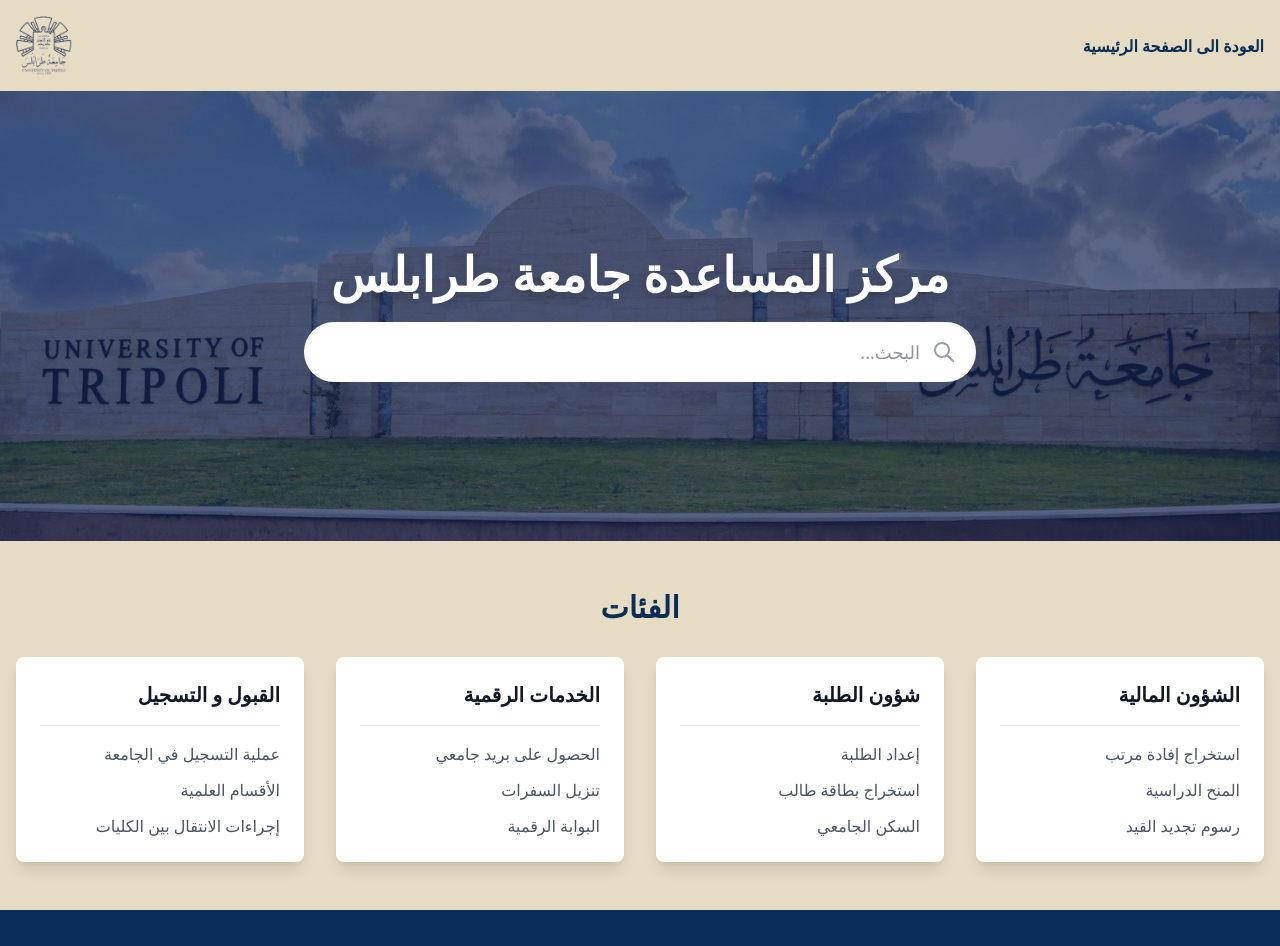
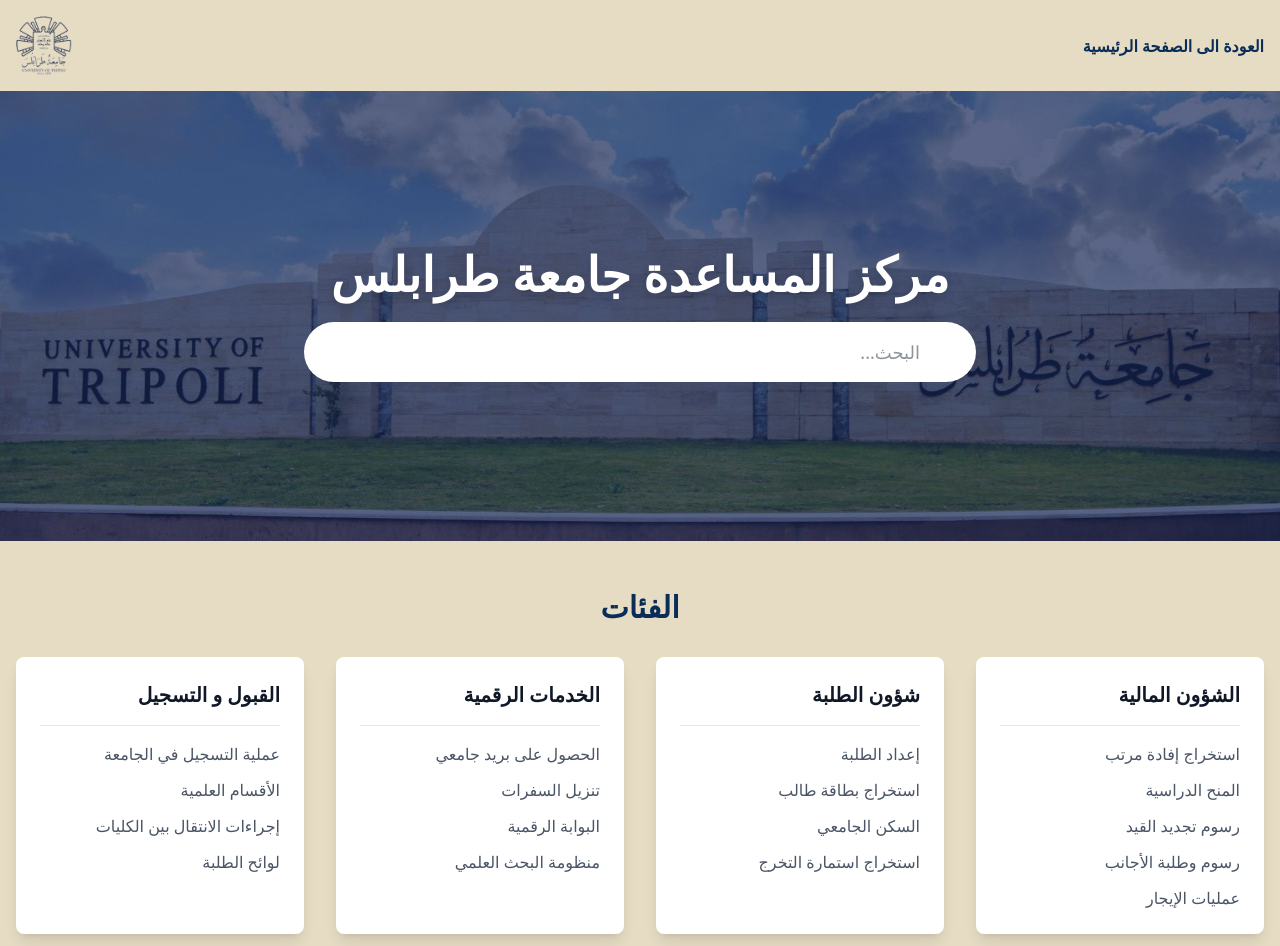
Before and after one commit to najmdeen7/university-KnowledgeBase-frontend, a Next.js app: page / in a window 1280 px wide. Shown: the top 946 px of the page. Built offline with nearby package versions, Linux system fonts and the light colour scheme.

Commit message:
search bar start working

```diff
--- a/app/Combonents/CategoryCard.jsx
+++ b/app/Combonents/CategoryCard.jsx
@@ -1,14 +1,12 @@
-import Link from "next/link"; // 1. Changed import to use Next.js's Link component
+import Link from "next/link";
 
-// 2. Added "slug" to the props to create a dynamic link
 export default function CategoryCard({ title, questions, slug }) {
   return (
-      // 3. Replaced inline style with Tailwind class "bg-white"
       <div
           className="bg-white p-6 rounded-lg shadow-lg flex flex-col h-full relative transition-all duration-300 hover:shadow-xl hover:-translate-y-1.5"
       >
+        {/* This main link still goes to the category page */}
         <h3 className="font-bold text-xl mb-4 text-right">
-          {/* 4. Changed "to" to "href" and used the dynamic slug */}
           <Link
               href={`/category/${slug}`}
               className="text-gray-900 hover:text-blue-600 after:absolute after:inset-0"
@@ -19,15 +17,17 @@
 
         <hr style={{ borderColor: "rgba(0, 0, 0, 0.1)" }} className="mb-4" />
 
+        {/* 👇 This is the main fix 👇 */}
         <ul className="space-y-3 text-right flex-grow relative z-10">
-          {questions.map((question, index) => (
-              <li key={index}>
-                <a
-                    href="#"
+          {questions.map((question) => (
+              <li key={question.id}>
+                {/* Each question is now a Link pointing to its own article page */}
+                <Link
+                    href={`/article/${question.id}`}
                     className="text-gray-600 hover:text-blue-600 transition-colors"
                 >
-                  {question}
-                </a>
+                  {question.title}
+                </Link>
               </li>
           ))}
         </ul>
--- a/app/Combonents/Hero.jsx
+++ b/app/Combonents/Hero.jsx
@@ -1,49 +1,93 @@
-import Image from "next/image"; // 1. Import the Next.js Image component
+'use client';
+
+import Image from "next/image";
+import { useState, useEffect } from 'react';
+import { useRouter } from 'next/navigation';
+import Link from 'next/link';
 
 export default function Hero() {
+    const [query, setQuery] = useState('');
+    const [suggestions, setSuggestions] = useState([]);
+    const [isLoading, setIsLoading] = useState(false);
+    const router = useRouter();
+
+    // This useEffect hook runs whenever the 'query' changes (i.e., when you type)
+    useEffect(() => {
+        // 1. Don't search if the query is too short
+        if (query.length < 2) {
+            setSuggestions([]);
+            return;
+        }
+
+        setIsLoading(true);
+
+        // 2. This is the debounce timer
+        const debounceTimer = setTimeout(() => {
+            fetch(`/api/search?q=${query}`)
+                .then(res => res.json())
+                .then(data => {
+                    setSuggestions(data);
+                    setIsLoading(false);
+                });
+        }, 300); // 300ms delay
+
+        // 3. Cleanup: cancel the timer if the user types again
+        return () => clearTimeout(debounceTimer);
+
+    }, [query]);
+
+    // This handles the case where the user presses Enter
+    const handleSearchSubmit = (e) => {
+        e.preventDefault();
+        if (!query.trim()) return;
+        router.push(`/search?q=${query}`);
+    };
+
     return (
-      // 2. The main container is now a positioning reference for the image
         <div className="relative h-[450px]">
-
-        {/* 3. Use the Image component as the background layer */}
             <Image
-            src="/campus-bg.jpg" // Assumes campus-bg.jpg is in the "public" folder
+                src="/campus-bg.jpg"
                 alt="Background of the university campus"
-            fill // This makes the image fill the parent div
-            className="object-cover" // This is like "background-size: cover"
+                fill
+                className="object-cover"
             />
-
-        {/* The overlay */}
             <div className="absolute inset-0 bg-blue-950/70"></div>
-
-        {/* The content, which is automatically on top */}
             <div className="relative h-full flex flex-col items-center justify-center text-center text-white p-4">
                 <h1 className="text-4xl md:text-5xl font-extrabold mb-6 text-white drop-shadow-lg">
                     مركز المساعدة جامعة طرابلس
                 </h1>
-
                 <div className="w-full max-w-2xl relative">
+                    <form onSubmit={handleSearchSubmit}>
                         <input
                             type="search"
                             placeholder="البحث..."
+                            value={query}
+                            onChange={(e) => setQuery(e.target.value)}
                             className="w-full p-4 pr-14 rounded-full text-lg text-gray-800 focus:outline-none focus:ring-4 focus:ring-blue-300 transition bg-white"
                         />
-            <div className="absolute right-5 top-1/2 -translate-y-1/2 pointer-events-none">
-              <svg
-                  className="h-6 w-6 text-gray-400"
-                  xmlns="http://www.w3.org/2000/svg"
-                  fill="none"
-                  viewBox="0 0 24 24"
-                  stroke="currentColor"
+                        {/* Search Icon SVG */}
+                    </form>
+
+                    {/* 4. This is the new suggestions dropdown */}
+                    {(isLoading || suggestions.length > 0) && (
+                        <div className="absolute top-full mt-2 w-full bg-white rounded-lg shadow-lg text-right overflow-hidden z-30" dir="rtl">
+                            {isLoading && <div className="p-4 text-gray-500">جاري البحث...</div>}
+                            {!isLoading && (
+                                <ul>
+                                    {suggestions.slice(0, 5).map((article) => ( // Show top 5 results
+                                        <li key={article.id}>
+                                            <Link
+                                                href={`/article/${article.id}`}
+                                                className="block p-4 text-gray-800 hover:bg-gray-100 transition-colors"
                                             >
-                <path
-                    strokeLinecap="round"
-                    strokeLinejoin="round"
-                    strokeWidth={2}
-                    d="M21 21l-6-6m2-5a7 7 0 11-14 0 7 7 0 0114 0z"
-                />
-              </svg>
+                                                {article.title}
+                                            </Link>
+                                        </li>
+                                    ))}
+                                </ul>
+                            )}
                         </div>
+                    )}
                 </div>
             </div>
         </div>
--- /dev/null
+++ b/app/api/search/route.js
@@ -0,0 +1,22 @@
+import { NextResponse } from 'next/server';
+import articles from '../../../data/articles.json';
+
+export async function GET(request) {
+    // Get the search query from the URL (e.g., /api/search?q=test)
+    const { searchParams } = new URL(request.url);
+    const query = searchParams.get('q');
+
+    if (!query) {
+        return NextResponse.json({ error: 'Query is required' }, { status: 400 });
+    }
+
+    const lowerCaseQuery = query.toLowerCase();
+
+    // Filter articles based on the query (searches title and content)
+    const filteredArticles = articles.filter(article =>
+        article.title.toLowerCase().includes(lowerCaseQuery) ||
+        article.content.toLowerCase().includes(lowerCaseQuery)
+    );
+
+    return NextResponse.json(filteredArticles);
+}
--- a/app/page.js
+++ b/app/page.js
@@ -5,14 +5,16 @@
 
 function getHomepageData() {
     return allCategories.map(category => {
-        const questionTitles = allArticles
+
+        const articlesForCategory = allArticles
             .filter(article => article.categoryId === category.slug)
-            .map(article => article.title);
+            .map(article => ({ id: article.id, title: article.title })); // <-- Change is here
+
         return {
             id: category.id,
             slug: category.slug,
             name: category.name,
-            questions: questionTitles,
+            questions: articlesForCategory,
         };
     });
 }
@@ -21,7 +23,7 @@
     const categories = getHomepageData();
 
     return (
-        // We use a Fragment <>...</> instead of a <main> tag
+
         <>
             <Hero />
             <CategoriesSection categories={categories} />
--- /dev/null
+++ b/app/search/page.js
@@ -0,0 +1,58 @@
+'use client'; // This component needs to be a Client Component to fetch data
+
+import { useSearchParams } from 'next/navigation';
+import { useState, useEffect } from 'react';
+import ArticleCard from '../Combonents/ArticleCard';
+import SubHeader from '../Combonents/SubHeader';
+
+export default function SearchPage() {
+    const searchParams = useSearchParams();
+    const query = searchParams.get('q');
+
+    const [results, setResults] = useState([]);
+    const [isLoading, setIsLoading] = useState(true);
+
+    useEffect(() => {
+        if (query) {
+            setIsLoading(true);
+            fetch(`/api/search?q=${query}`)
+                .then(res => res.json())
+                .then(data => {
+                    setResults(data);
+                    setIsLoading(false);
+                });
+        }
+    }, [query]);
+
+    const breadcrumbs = [
+        { title: "الصفحة الرئيسية", href: "/" },
+        { title: `نتائج البحث عن: "${query}"`, href: `/search?q=${query}` },
+    ];
+
+    return (
+        <div>
+            <SubHeader breadcrumbs={breadcrumbs} />
+            <div className="container mx-auto px-4 py-8">
+                <h1 className="text-3xl font-bold mb-6" dir="rtl">
+                    نتائج البحث عن: "{query}"
+                </h1>
+                {isLoading ? (
+                    <p>جاري البحث...</p>
+                ) : results.length > 0 ? (
+                    <div className="space-y-4">
+                        {results.map(article => (
+                            <ArticleCard
+                                key={article.id}
+                                id={article.id}
+                                title={article.title}
+                                description={article.content.substring(0, 150) + '...'}
+                            />
+                        ))}
+                    </div>
+                ) : (
+                    <p>لا توجد نتائج تطابق بحثك.</p>
+                )}
+            </div>
+        </div>
+    );
+}
--- a/data/articles.json
+++ b/data/articles.json
@@ -18,6 +18,18 @@
     "content": "هنا محتوى المقال الخاص برسوم تجديد القيد..."
   },
   {
+    "id": 104,
+    "categoryId": "financial-affairs",
+    "title": "رسوم وطلبة الأجانب",
+    "content": "هنا محتوى المقال الخاص برسوم الطلبة الأجانب..."
+  },
+  {
+    "id": 105,
+    "categoryId": "financial-affairs",
+    "title": "عمليات الإيجار",
+    "content": "هنا محتوى المقال الخاص بعمليات الإيجار..."
+  },
+  {
     "id": 201,
     "categoryId": "student-affairs",
     "title": "إعداد الطلبة",
@@ -34,6 +46,12 @@
     "categoryId": "student-affairs",
     "title": "السكن الجامعي",
     "content": "هنا محتوى المقال الخاص بالسكن الجامعي..."
+  },
+  {
+    "id": 204,
+    "categoryId": "student-affairs",
+    "title": "استخراج استمارة التخرج",
+    "content": "هنا محتوى المقال الخاص باستخراج استمارة التخرج..."
   },
   {
     "id": 301,
@@ -54,6 +72,12 @@
     "content": "هنا محتوى المقال الخاص بالبوابة الرقمية..."
   },
   {
+    "id": 304,
+    "categoryId": "digital-services",
+    "title": "منظومة البحث العلمي",
+    "content": "هنا محتوى المقال الخاص بمنظومة البحث العلمي..."
+  },
+  {
     "id": 401,
     "categoryId": "admissions-and-registration",
     "title": "عملية التسجيل في الجامعة",
@@ -70,5 +94,11 @@
     "categoryId": "admissions-and-registration",
     "title": "إجراءات الانتقال بين الكليات",
     "content": "هنا محتوى المقال الخاص بإجراءات الانتقال بين الكليات..."
+  },
+  {
+    "id": 404,
+    "categoryId": "admissions-and-registration",
+    "title": "لوائح الطلبة",
+    "content": "هنا محتوى المقال الخاص بلوائح الطلبة..."
   }
 ]
```
Lines whose indentation alone changed are shown as unchanged.
